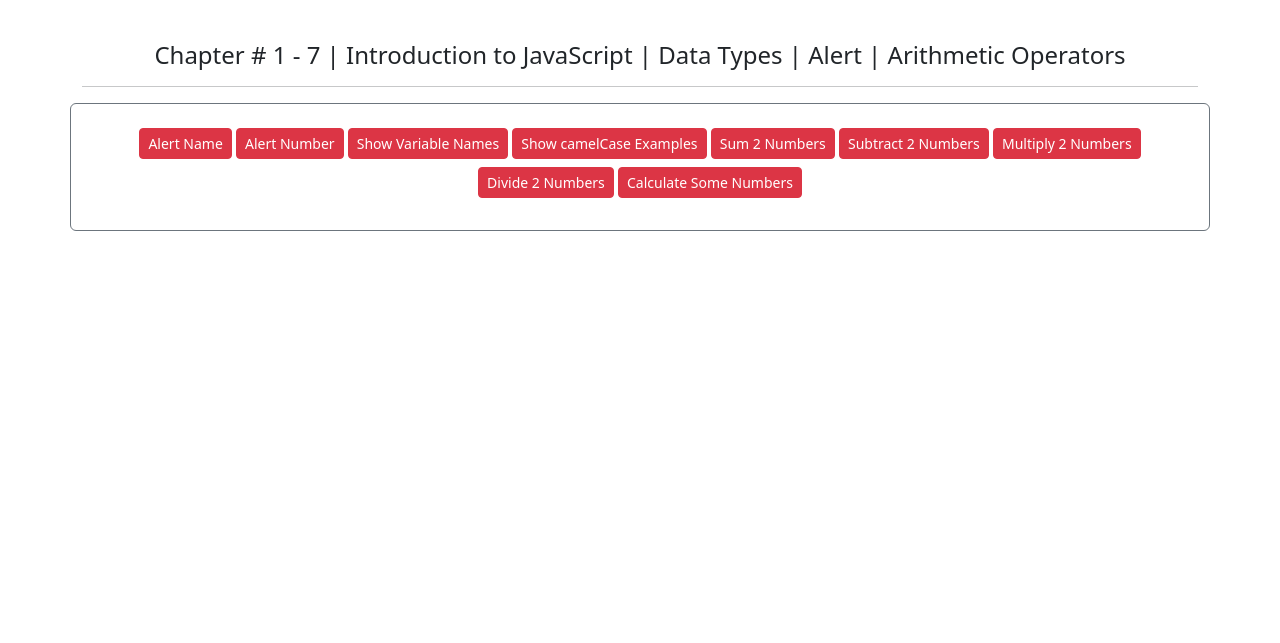
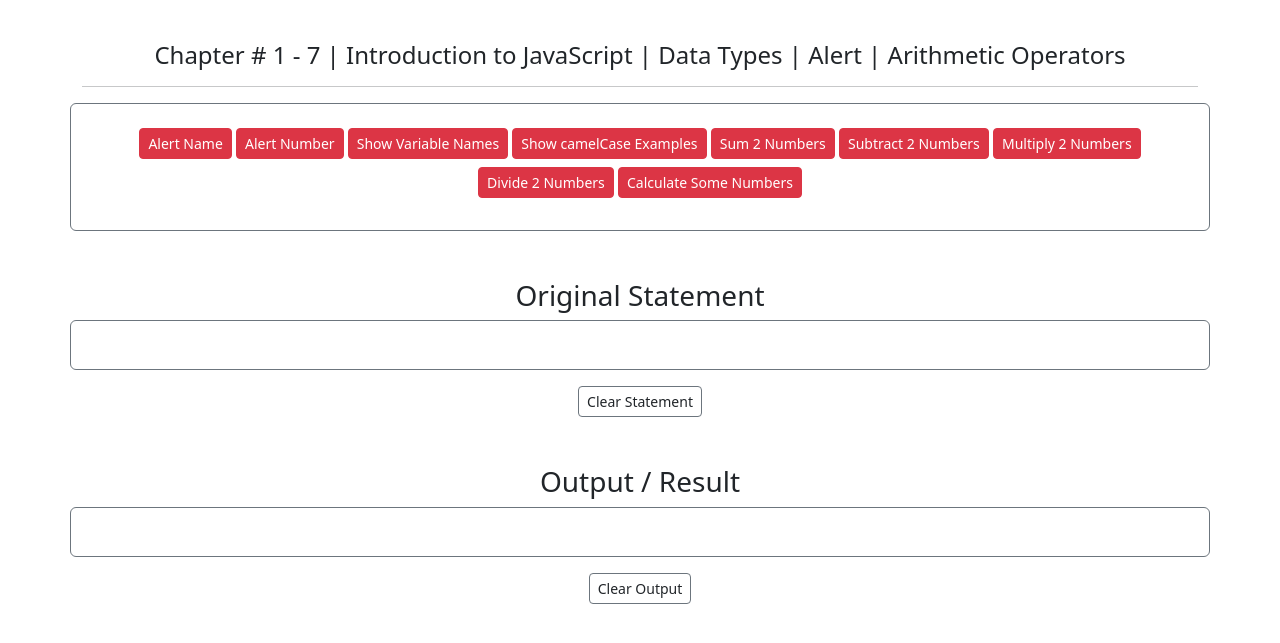
Before and after one commit to malikashifali/js-assignment-1, a plain HTML site: page index.html in a window 1280 px wide. Shown: the part 63-706 px from the top of the page. Drawn offline with nearby package versions, Linux system fonts and the light colour scheme.

Commit message:
statement and output fields are created

```diff
--- a/index.html
+++ b/index.html
@@ -68,6 +68,35 @@
                 </div>
             </div>
 
+            <div class="row mt-5">
+                <div class="col">
+                    <h3 class="text-center">Original Statement</h3>
+                </div>
+            </div>
+            <div class="row">
+                <div class="col border rounded border-secondary py-4"></div>
+            </div>
+            <div class="row">
+                <div class="col mt-3 text-center">
+                    <button class="btn border-secondary btn-sm border">Clear Statement</button>
+                </div>
+            </div>
+
+
+            <div class="row mt-5">
+                <div class="col">
+                    <h3 class="text-center">Output / Result</h3>
+                </div>
+            </div>
+            <div class="row">
+                <div class="col border rounded border-secondary py-4"></div>
+            </div>
+            <div class="row">
+                <div class="col mt-3 text-center">
+                    <button class="btn border-secondary btn-sm border">Clear Output</button>
+                </div>
+            </div>
+
 
         </div>
     </main>
```
